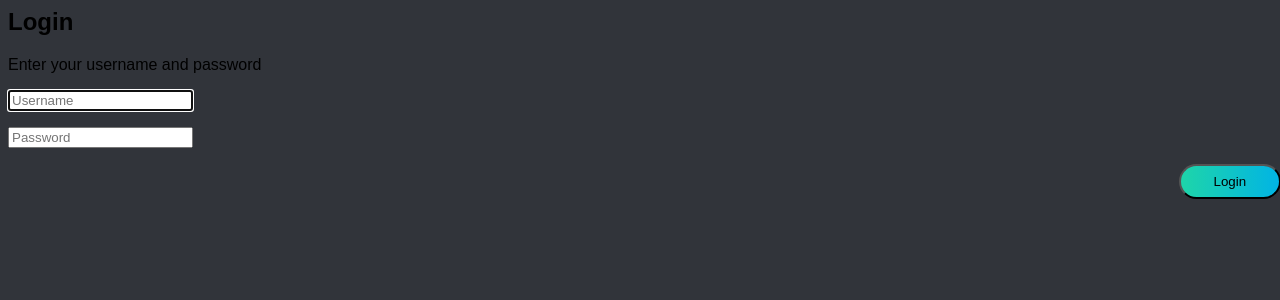
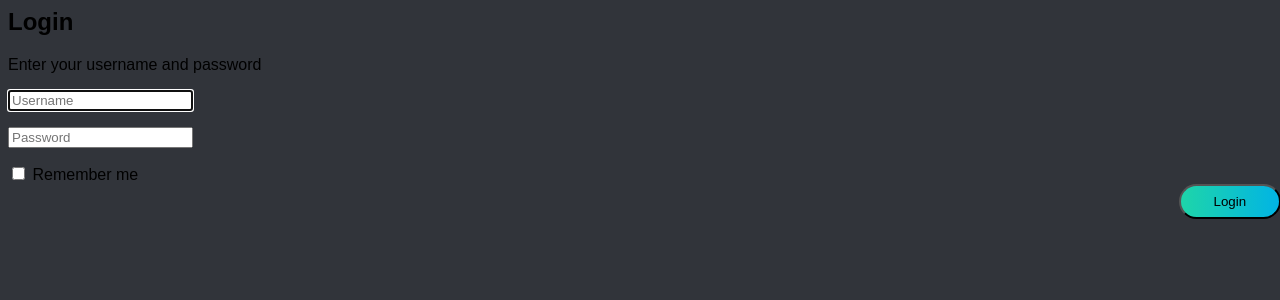
Before and after one commit to jefnic23/the_movie_game, a Flask app: page /login in a window 1280 px wide. Shown: the top 300 px of the page. Run offline with Flask 2, Linux system fonts and the light colour scheme.

Commit message:
add remember me to login

```diff
--- a/app/routes.py
+++ b/app/routes.py
@@ -35,7 +35,7 @@ def login():
 
     if login_form.validate_on_submit():
         user_object = User.query.filter_by(username=login_form.username.data).first()
-        login_user(user_object)
+        login_user(user_object, remember=login_form.remember_me.data)
         if current_user.is_authenticated:
             return redirect(url_for('game'))
 
--- a/app/templates/login.html
+++ b/app/templates/login.html
@@ -18,6 +18,7 @@
     <form action="{{ url_for('login') }}" method='POST'>
         {{ displayField(form.username, "Username", autocomplete="off", autofocus=true)}}
         {{ displayField(form.password, "Password") }}
+        {{ form.remember_me }} {{ form.remember_me.label }}
         <div>
             {{ form.submit_button }}
         </div>
--- a/app/templates/register.html
+++ b/app/templates/register.html
@@ -7,7 +7,7 @@
 <body>
     <h1>Get started</h1>
 
-    <form action="{{ url_for('index') }}", method="POST">
+    <form action="{{ url_for('register') }}", method="POST">
         {% from "form_helper.html" import displayField %}
         {{ displayField(form.username, "Username", autocomplete="off", autofocus=true)}}
         {{ displayField(form.password, "Password") }}
--- a/wtform_fields.py
+++ b/wtform_fields.py
@@ -1,5 +1,6 @@
 from flask_wtf import FlaskForm
 from wtforms import StringField, PasswordField
+from wtforms.fields.core import BooleanField
 from wtforms.fields.simple import SubmitField
 from wtforms.validators import InputRequired, Length, EqualTo, ValidationError
 from passlib.hash import pbkdf2_sha256
@@ -35,4 +36,5 @@ class RegistrationForm(FlaskForm):
 class LoginForm(FlaskForm):
     username = StringField('username_label', validators=[InputRequired(message="Username required")])
     password = PasswordField('password_label', validators=[InputRequired(message="Password required"), invalid_credentials])
+    remember_me = BooleanField('Remember me')
     submit_button = SubmitField('Login')
```
Also changed, not shown: 1 other file.
